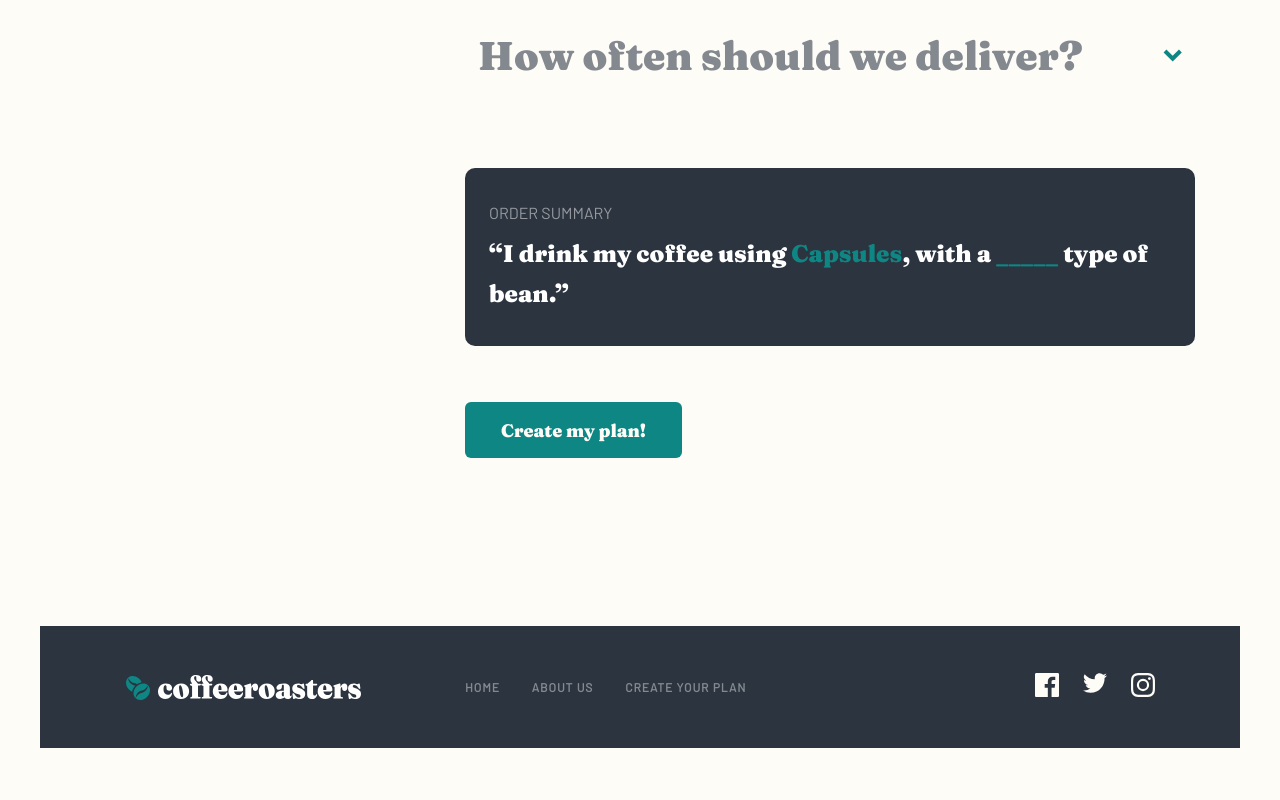
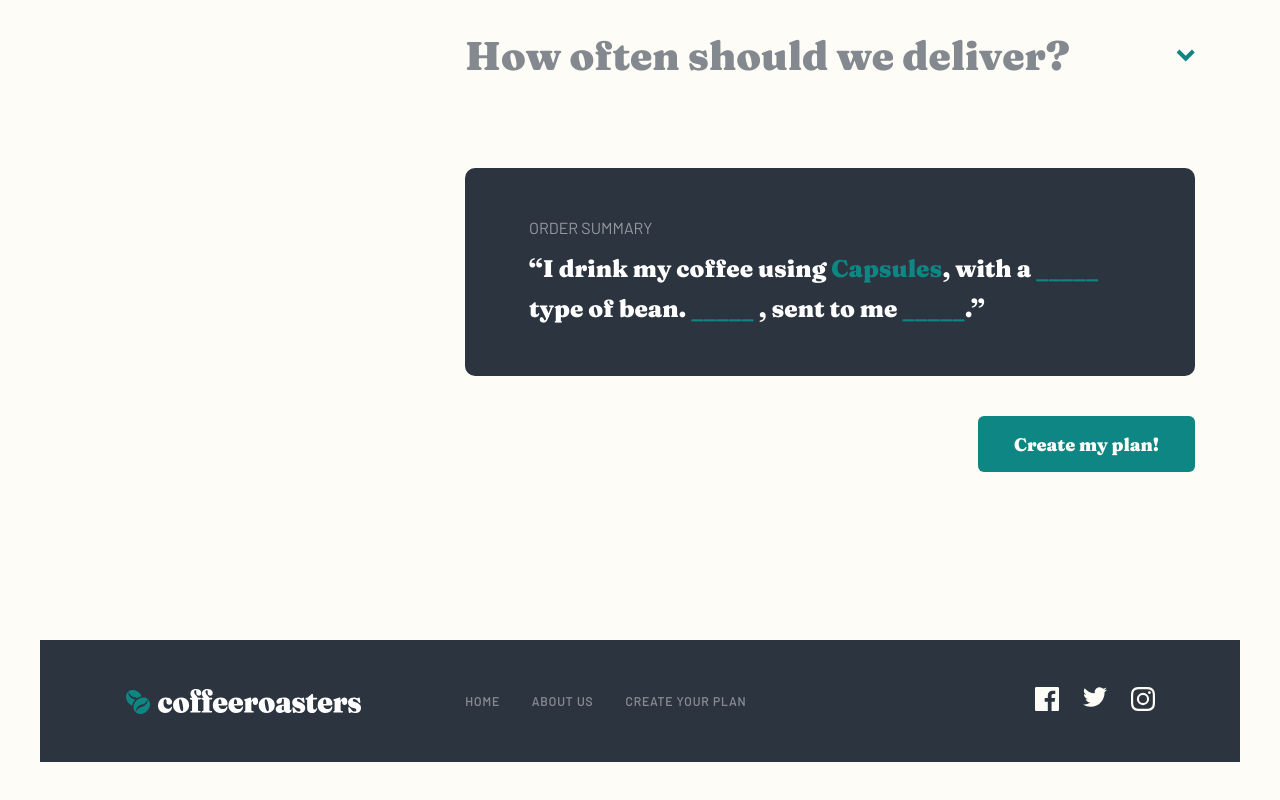
Before and after one commit to ionStici/coffeeroasters-subscription-site-fem, a React (Vite) app: page /plan in a window 1280 px wide. Shown: the part 2289-3089 px from the top of the page. Built offline with nearby package versions, Linux system fonts and the light colour scheme.

Commit message:
Update Summary Component

```diff
--- a/src/components/CreatePlan.jsx
+++ b/src/components/CreatePlan.jsx
@@ -39,7 +39,33 @@ const Summary = function (props) {
                                 _____{' '}
                             </span>
                         )}
-                        type of bean.”
+                        type of bean.{' '}
+                        {data[2] ? (
+                            <span className={styles.summary__green}>
+                                {data[2]}
+                            </span>
+                        ) : (
+                            <span className={styles.summary__green}>_____</span>
+                        )}{' '}
+                        {data[3] ? (
+                            <>
+                                <span>ground ala</span>{' '}
+                                <span className={styles.summary__green}>
+                                    {data[3]}
+                                </span>
+                            </>
+                        ) : (
+                            ''
+                        )}
+                        , sent to me{' '}
+                        {data[4] ? (
+                            <span className={styles.summary__green}>
+                                {data[4]}
+                            </span>
+                        ) : (
+                            <span className={styles.summary__green}>_____</span>
+                        )}
+                        .”
                     </p>
                 </div>
             </div>
@@ -94,6 +120,11 @@ const CreatePlan = function (props) {
         const btns = [...nav.querySelectorAll('button')];
         const blocks = [...acc.querySelectorAll(`.${styles.accordion__block}`)];
         const block = target.closest(`.${styles.accordion__block}`);
+        const boxes = [
+            ...target
+                .closest(`.${styles.accordion__boxes}`)
+                .querySelectorAll(`.${styles.accordion__box}`),
+        ];
 
         if (target.classList.contains(styles.accordion__box__active)) {
             target.classList.remove(styles.accordion__box__active);
@@ -105,14 +136,20 @@ const CreatePlan = function (props) {
                 }
             });
 
+            // // // // // // // // // // // // // // // // // // // //
+
+            blocks.forEach((blk, i) => {
+                if (blk === block) {
+                    boxes.forEach(box => {
+                        if (box === target) setSummary[i](false);
+                    });
+                }
+            });
+
+            // // // // // // // // // // // // // // // // // // // //
+
             return;
         }
-
-        const boxes = [
-            ...target
-                .closest(`.${styles.accordion__boxes}`)
-                .querySelectorAll(`.${styles.accordion__box}`),
-        ];
 
         boxes.forEach(box => {
             box.classList.remove(styles.accordion__box__active);
@@ -259,9 +296,9 @@ CreatePlan.propTypes = {
     data: PropTypes.array,
 };
 
-// Summary.propTypes = {
-//     data: PropTypes.array,
-// };
+Summary.propTypes = {
+    data: PropTypes.array,
+};
 
 export default CreatePlan;
 
--- a/src/styles/CreatePlan.module.scss
+++ b/src/styles/CreatePlan.module.scss
@@ -124,6 +124,7 @@
     }
 
     @media only screen and (min-width: 1110px) {
+        margin: revert;
         margin-bottom: 88px;
         grid-column: 2 / 3;
         grid-row: 1 / 2;
@@ -327,6 +328,15 @@
         padding: 32px 24px;
         border-radius: 10px;
         margin-bottom: 56px;
+
+        @media only screen and (min-width: 768px) {
+            padding: 27px 43px;
+            margin-bottom: 40px;
+        }
+
+        @media only screen and (min-width: 1110px) {
+            padding: 47px 64px;
+        }
     }
 
     &__title {
@@ -352,13 +362,18 @@
         color: var(--color-dark-cyan);
     }
 
-    &__hidden {
-        display: none;
-    }
-
     .btn {
         cursor: pointer;
         border: none;
+
+        @media only screen and (min-width: 768px) {
+            margin: 0 auto;
+        }
+
+        @media only screen and (min-width: 1110px) {
+            margin: revert;
+            margin-left: auto;
+        }
     }
 }
 
```
